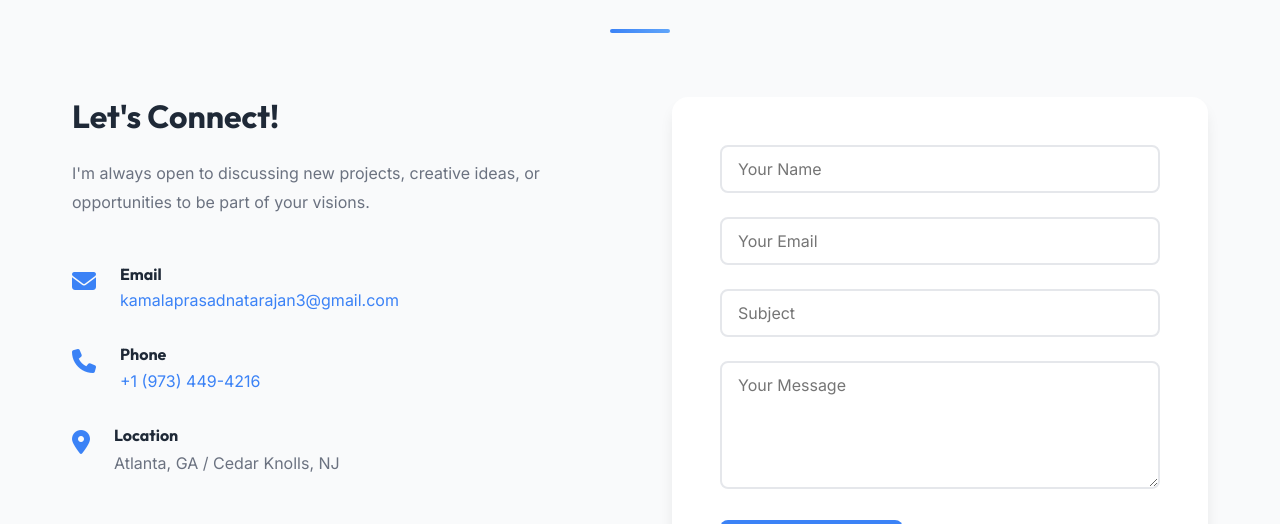
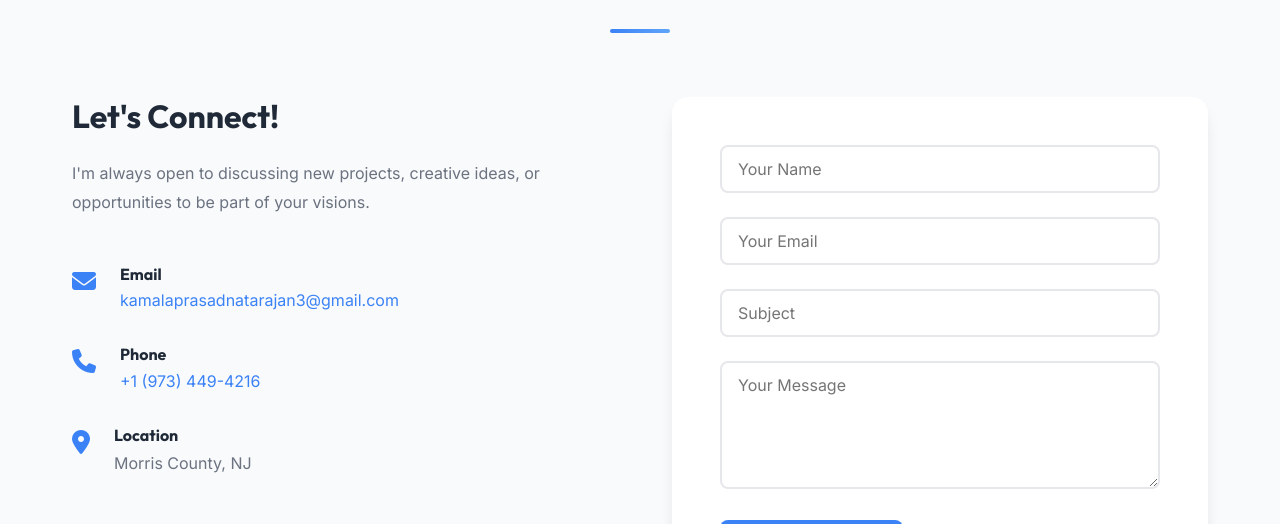
Before and after one commit to Kamalaprasaad/Job-Scraper, a plain HTML site: page index.html in a window 1280 px wide. Shown: the part 9673-10197 px from the top of the page. Drawn offline with Linux system fonts and the light colour scheme.

Commit message:
Update location to Morris County, NJ

```diff
--- a/index.html
+++ b/index.html
@@ -1271,7 +1271,7 @@
                             <i class="fas fa-map-marker-alt"></i>
                             <div>
                                 <h4>Location</h4>
-                                <p>Atlanta, GA / Cedar Knolls, NJ</p>
+                                <p>Morris County, NJ</p>
                             </div>
                         </div>
                     </div>
```
